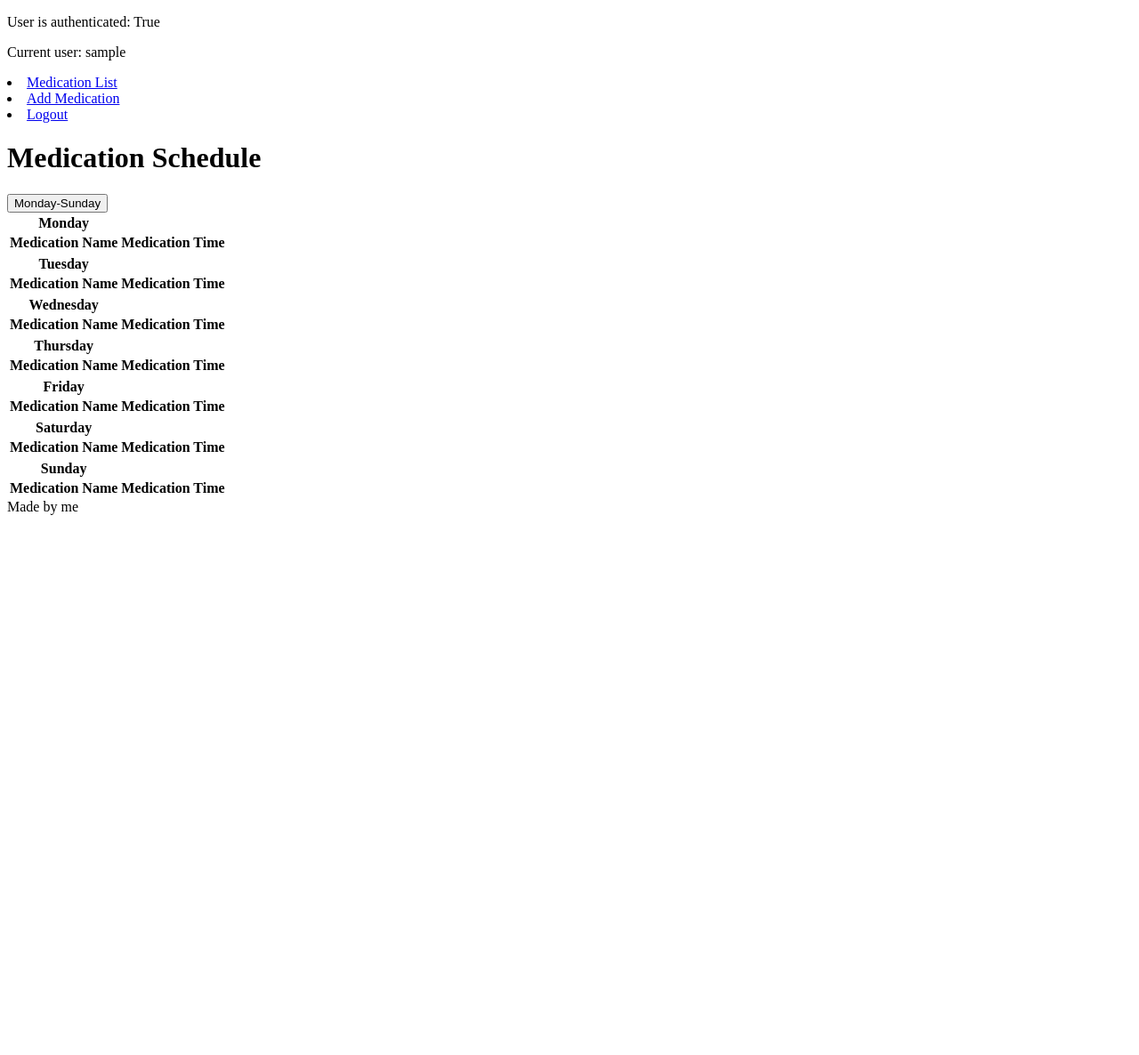
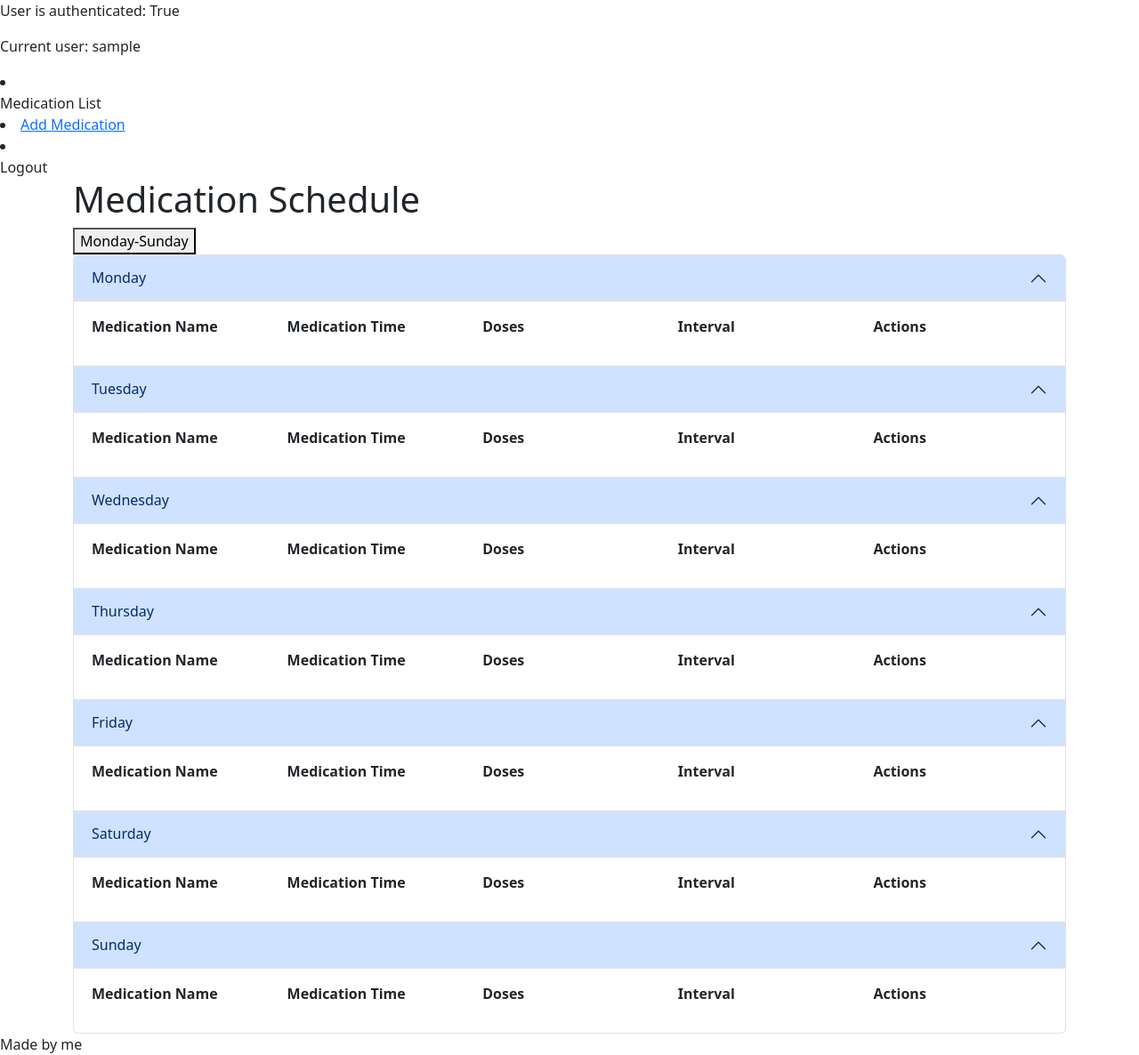
Before and after one commit to Oleksii-Al/medicine-taker, a Django app: page /medication/ in a window 1280 px wide. Shown: the whole page at 89% size. Before the commit the page ends 579 px from the top, so only its background shows below. Run offline with Django 4.2, Linux system fonts and the light colour scheme; a user stored in the database is signed in; tables that the repository leaves empty hold one stand-in row (values such as "Sample post"); data that the repository does not hold is empty.

Commit message:
Add basic bootstrap for medication page

```diff
--- a/medication/templates/medication/schedule.html
+++ b/medication/templates/medication/schedule.html
@@ -2,41 +2,71 @@
 {% load static %}
 {% block content %}
 
+<div class="container">
     <h1>Medication Schedule</h1>
     <button id="toggle-order"></button>
 
-<div class="schedule-container">
+    <div class="accordion schedule-container" id="accordionPanelsStayOpenExample">
         {% for day, items in schedule.items %}
-    <div class="day-schedule">
-        <table>
-            <tr>
-                <th>{{ day }}</th>
-            </tr>
-            <tr>
-                <th>Medication Name</th>
-                <th>Medication Time</th>
-            </tr>
-
+        <div class="accordion-item day-schedule">
+            <h2 class="accordion-header" id="heading-{{ forloop.counter }}">
+                <button class="accordion-button" type="button" data-bs-toggle="collapse"
+                    data-bs-target="#collapse-{{ forloop.counter }}" aria-expanded="true"
+                    aria-controls="collapse-{{ forloop.counter }}">
+                    {{ day }}
+                </button>
+            </h2>
+            <div id="collapse-{{ forloop.counter }}" class="accordion-collapse collapse show"
+                aria-labelledby="heading-{{ forloop.counter }}">
+                <div class="accordion-body">
+                    <div class="row">
+                        <div class="col">
+                            <p><strong>Medication Name</strong></p>
+                        </div>
+                        <div class="col">
+                            <p><strong>Medication Time</strong></p>
+                        </div>
+                        <div class="col">
+                            <p><strong>Doses</strong></p>
+                        </div>
+                        <div class="col">
+                            <p><strong>Interval</strong></p>
+                        </div>
+                        <div class="col">
+                            <p><strong>Actions</strong></p>
+                        </div>
+                    </div>
                     {% for item in items %}
-            <tr>
-                <td>{{ item.medication.name }}</td>
-                <td>{{ item.time }}</td>
+                    <div class="medication row">
+                        <div class="col">
+                            <p class="med-name">{{ item.medication.name }}</p>
+                        </div>
+                        <div class="col">
+                            <p class="med-time">{{ item.time }}</p>
+                        </div>
+                        <div class="col">
+                            <p>{{ item.medication.doses_per_day }}</p>
+                        </div>
+                        <div class="col">
+                            <p>{{ item.medication.interval_between_doses }}</p>
+                        </div>
+                        <div class="col">
                             {% if item.status %}
-                <td><a href="{% url 'medication_take' schedule_id=item.id %}">Take</a></td>
+                            <p><a href="{% url 'medication_take' schedule_id=item.id %}">Untake</a></p>
                             {% else %}
-                <td><a href="{% url 'medication_take' schedule_id=item.id %}">Untake</a></td>
+                            <p><a href="{% url 'medication_take' schedule_id=item.id %}">Take</a></p>
                             {% endif %}
-                <td><a href="{% url 'medication_edit' medication_id=item.medication.id %}">Edit</a></td>
-                <td><a href="{% url 'medication_delete' medication_id=item.medication.id %}" onclick="return confirm('Are you sure?')">Delete</a></td>
-            <tr>
-
-                {% endfor %}
-
-
-        </table>
-
+                            <p><a href="{% url 'medication_edit' medication_id=item.medication.id %}">Edit</a></p>
+                            <p><a href="{% url 'medication_delete' medication_id=item.medication.id %}"
+                                    onclick="return confirm('Are you sure?')">Delete</a></p>
+                        </div>
                     </div>
                     {% endfor %}
                 </div>
+            </div>
+        </div>
+        {% endfor %}
+    </div>
+</div>
 
 {% endblock %}
--- a/templates/base.html
+++ b/templates/base.html
@@ -10,6 +10,8 @@
 <head>
     <meta charset="UTF-8">
     <meta name="viewport" content="width=device-width, initial-scale=1.0">
+    <link href="https://cdn.jsdelivr.net/npm/bootstrap@5.3.3/dist/css/bootstrap.min.css" rel="stylesheet"
+        integrity="sha384-QWTKZyjpPEjISv5WaRU9OFeRpok6YctnYmDr5pNlyT2bRjXh0JMhjY6hW+ALEwIH" crossorigin="anonymous">
     <title>Document</title>
 </head>
 
@@ -45,7 +47,7 @@
         <div class="alert {{ message.tags }} alert-dismissible
           fade show" id="msg" role="alert">
             {{ message | safe }}
-            <button type="button" class="btn-close" data-bs-dismiss="alert" aria-label="Close">X</button>
+            <button type="button" class="btn-close" data-bs-dismiss="alert" aria-label="Close"></button>
         </div>
         {% endfor %}
     </div>
@@ -56,6 +58,9 @@
 
     {% block extras %}
     <script src="{% static 'js/days_order.js' %}"></script>
+    <script src="https://cdn.jsdelivr.net/npm/bootstrap@5.3.3/dist/js/bootstrap.bundle.min.js"
+        integrity="sha384-YvpcrYf0tY3lHB60NNkmXc5s9fDVZLESaAA55NDzOxhy9GkcIdslK1eN7N6jIeHz"
+        crossorigin="anonymous"></script>
     {% endblock %}
 
     {% block copyright %}
```
Also changed, not shown: static/js/days_order.js (line endings or trailing spaces). Lines whose indentation alone changed are shown as unchanged.
